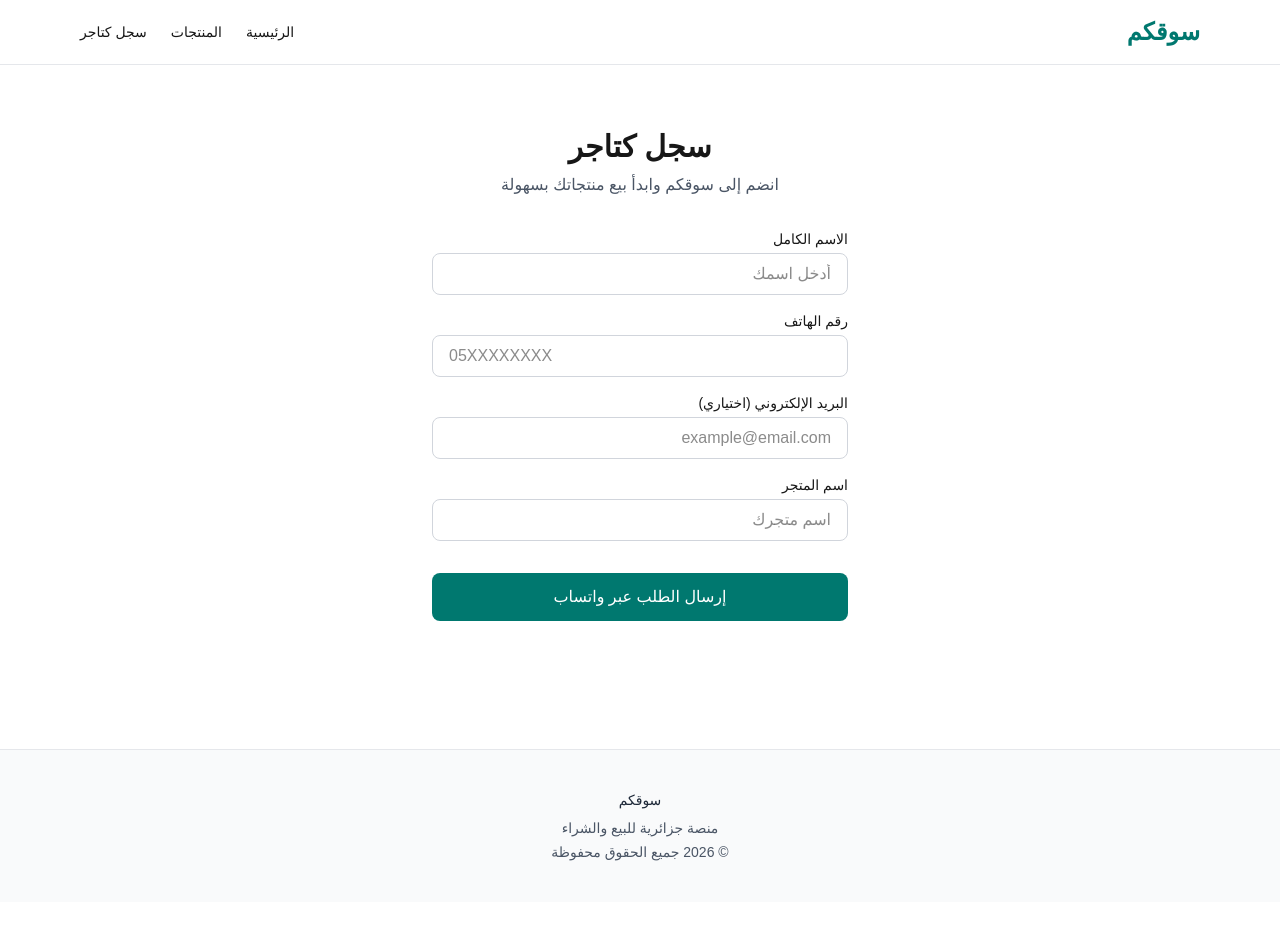
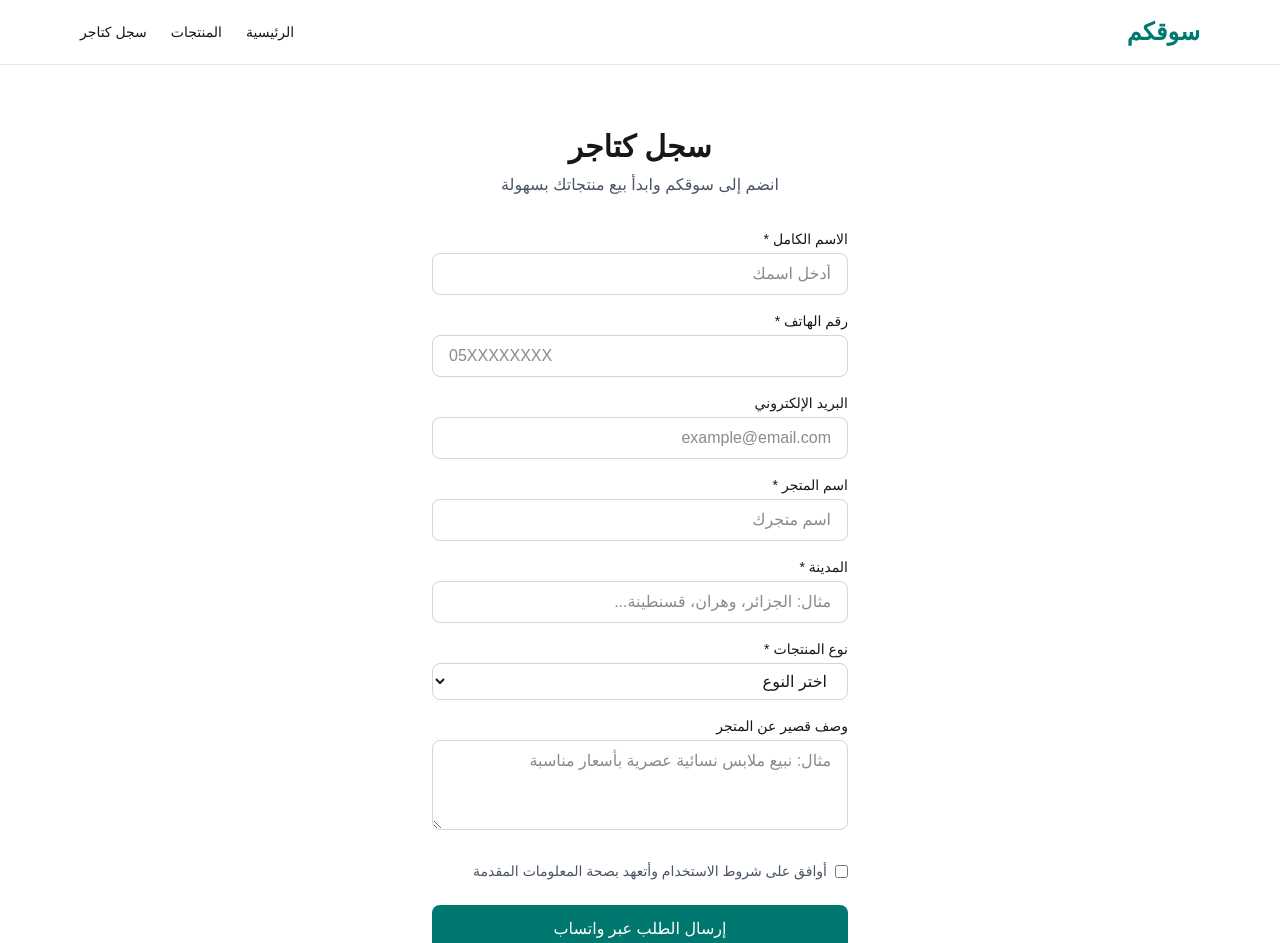
Before and after one commit to sedamdjelal-ui/soukkom, a Next.js app: page /register in a window 1280 px wide. Shown: the top 943 px of the page. Before the commit the page ends 902 px from the top, so only its background shows below. Built offline with nearby package versions, Linux system fonts and the light colour scheme.

Commit message:
Improve merchant registration form

```diff
--- a/app/register/page.tsx
+++ b/app/register/page.tsx
@@ -1,26 +1,60 @@
 'use client'
 
 import { useState } from 'react'
+import Link from 'next/link'
 
 export default function RegisterPage() {
   const [name, setName] = useState('')
   const [phone, setPhone] = useState('')
   const [email, setEmail] = useState('')
   const [storeName, setStoreName] = useState('')
+  const [city, setCity] = useState('')
+  const [category, setCategory] = useState('')
+  const [description, setDescription] = useState('')
+  const [accepted, setAccepted] = useState(false)
+  const [sent, setSent] = useState(false)
 
   function handleSubmit(e: React.FormEvent) {
     e.preventDefault()
+
+    if (!accepted) {
+      alert('يجب الموافقة على شروط الاستخدام أولاً')
+      return
+    }
 
     const message = `طلب تسجيل تاجر جديد في سوقكم:
 
 الاسم: ${name}
 الهاتف: ${phone}
 البريد: ${email || 'غير محدد'}
-اسم المتجر: ${storeName}`
+اسم المتجر: ${storeName}
+المدينة: ${city}
+نوع المنتجات: ${category}
+وصف المتجر: ${description || 'لا يوجد'}`
 
     const whatsappNumber = '213668675851'
     const url = `https://wa.me/${whatsappNumber}?text=${encodeURIComponent(message)}`
     window.open(url, '_blank')
+    setSent(true)
+  }
+
+  if (sent) {
+    return (
+      <div className="max-w-md mx-auto px-4 py-16 text-center">
+        <div className="text-5xl mb-4">✅</div>
+        <h1 className="text-2xl font-bold mb-3">تم فتح واتساب</h1>
+        <p className="text-gray-600 mb-8">
+          أرسل الرسالة من واتساب ليصلك الرد قريباً.
+          سنتواصل معك بعد مراجعة طلبك.
+        </p>
+        <Link
+          href="/"
+          className="inline-block bg-teal-700 text-white px-6 py-3 rounded-lg hover:bg-teal-800 transition"
+        >
+          العودة للرئيسية
+        </Link>
+      </div>
+    )
   }
 
   return (
@@ -32,7 +66,7 @@ export default function RegisterPage() {
 
       <form onSubmit={handleSubmit} className="space-y-4">
         <div>
-          <label className="block text-sm mb-1">الاسم الكامل</label>
+          <label className="block text-sm mb-1">الاسم الكامل *</label>
           <input
             type="text"
             required
@@ -44,7 +78,7 @@ export default function RegisterPage() {
         </div>
 
         <div>
-          <label className="block text-sm mb-1">رقم الهاتف</label>
+          <label className="block text-sm mb-1">رقم الهاتف *</label>
           <input
             type="tel"
             required
@@ -56,7 +90,7 @@ export default function RegisterPage() {
         </div>
 
         <div>
-          <label className="block text-sm mb-1">البريد الإلكتروني (اختياري)</label>
+          <label className="block text-sm mb-1">البريد الإلكتروني</label>
           <input
             type="email"
             value={email}
@@ -67,7 +101,7 @@ export default function RegisterPage() {
         </div>
 
         <div>
-          <label className="block text-sm mb-1">اسم المتجر</label>
+          <label className="block text-sm mb-1">اسم المتجر *</label>
           <input
             type="text"
             required
@@ -78,9 +112,63 @@ export default function RegisterPage() {
           />
         </div>
 
+        <div>
+          <label className="block text-sm mb-1">المدينة *</label>
+          <input
+            type="text"
+            required
+            value={city}
+            onChange={(e) => setCity(e.target.value)}
+            className="w-full border border-gray-300 rounded-lg px-4 py-2 focus:outline-none focus:border-teal-700"
+            placeholder="مثال: الجزائر، وهران، قسنطينة..."
+          />
+        </div>
+
+        <div>
+          <label className="block text-sm mb-1">نوع المنتجات *</label>
+          <select
+            required
+            value={category}
+            onChange={(e) => setCategory(e.target.value)}
+            className="w-full border border-gray-300 rounded-lg px-4 py-2 focus:outline-none focus:border-teal-700 bg-white"
+          >
+            <option value="">اختر النوع</option>
+            <option value="ملابس">ملابس</option>
+            <option value="إلكترونيات">إلكترونيات</option>
+            <option value="مواد غذائية">مواد غذائية</option>
+            <option value="أثاث ومنزل">أثاث ومنزل</option>
+            <option value="تجميل وعناية">تجميل وعناية</option>
+            <option value="أخرى">أخرى</option>
+          </select>
+        </div>
+
+        <div>
+          <label className="block text-sm mb-1">وصف قصير عن المتجر</label>
+          <textarea
+            value={description}
+            onChange={(e) => setDescription(e.target.value)}
+            rows={3}
+            className="w-full border border-gray-300 rounded-lg px-4 py-2 focus:outline-none focus:border-teal-700"
+            placeholder="مثال: نبيع ملابس نسائية عصرية بأسعار مناسبة"
+          />
+        </div>
+
+        <div className="flex items-start gap-2 pt-2">
+          <input
+            type="checkbox"
+            id="terms"
+            checked={accepted}
+            onChange={(e) => setAccepted(e.target.checked)}
+            className="mt-1"
+          />
+          <label htmlFor="terms" className="text-sm text-gray-600">
+            أوافق على شروط الاستخدام وأتعهد بصحة المعلومات المقدمة
+          </label>
+        </div>
+
         <button
           type="submit"
-          className="w-full bg-teal-700 text-white py-3 rounded-lg hover:bg-teal-800 transition mt-4"
+          className="w-full bg-teal-700 text-white py-3 rounded-lg hover:bg-teal-800 transition mt-2"
         >
           إرسال الطلب عبر واتساب
         </button>
```
